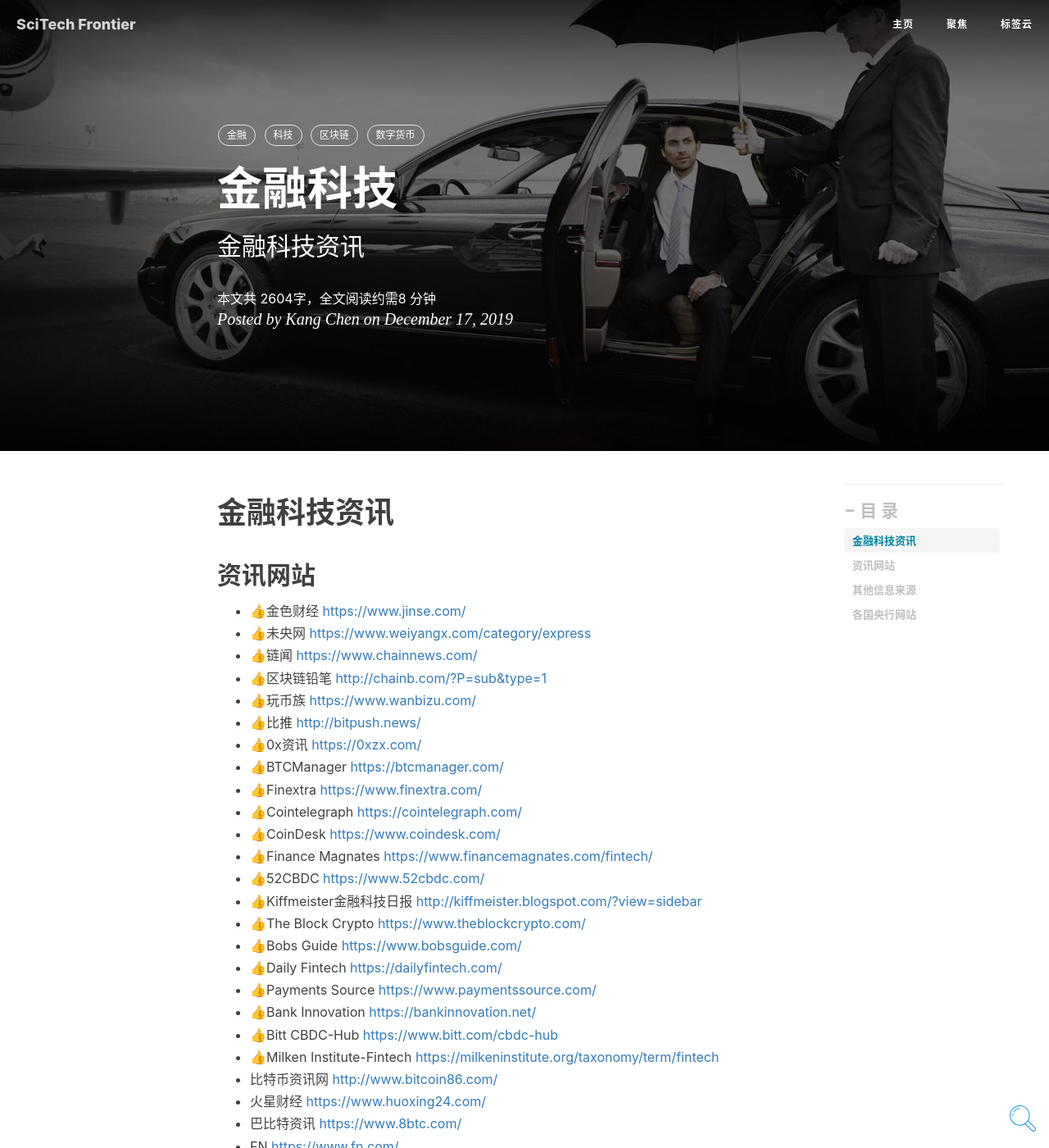
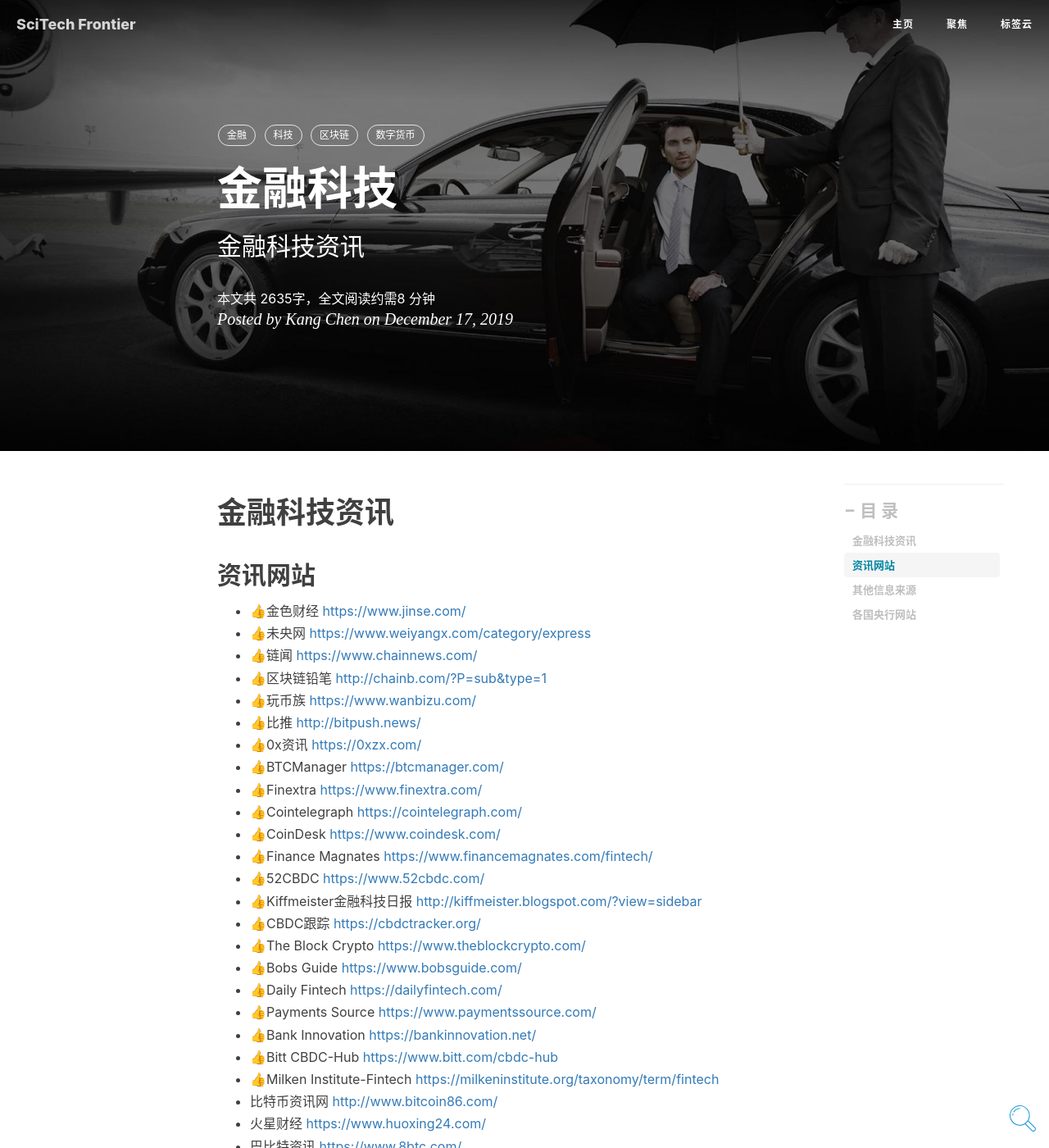
Before and after one commit to kcdyx1/kcdyx1.github.io, a Jekyll site: the page built from _posts/2019-12-17-金融科技.md, in a window 1280 px wide and 1400 px high. Shown: the whole window at 82% size. Built offline with Jekyll 4.4.1, drawn with Linux system fonts in a browser that asks for light colours; comment, search, counter and statistics services are not loaded.

Commit message:
Update 2019-12-17-金融科技.md
update

```diff
--- a/_posts/2019-12-17-金融科技.md
+++ b/_posts/2019-12-17-金融科技.md
@@ -31,6 +31,7 @@ tags:
 - 👍Finance Magnates [https://www.financemagnates.com/fintech/](https://www.financemagnates.com/fintech/){:target="_blank"}
 - 👍52CBDC [https://www.52cbdc.com/](https://www.52cbdc.com/){:target="_blank"}
 - 👍Kiffmeister金融科技日报 [http://kiffmeister.blogspot.com/?view=sidebar](http://kiffmeister.blogspot.com/?view=sidebar){:target="_blank"}
+- 👍CBDC跟踪 [https://cbdctracker.org/](https://cbdctracker.org/){:target="_blank"}
 - 👍The Block Crypto [https://www.theblockcrypto.com/](https://www.theblockcrypto.com/){:target="_blank"}
 - 👍Bobs Guide [https://www.bobsguide.com/](https://www.bobsguide.com/){:target="_blank"}
 - 👍Daily Fintech [https://dailyfintech.com/](https://dailyfintech.com/){:target="_blank"}
```
